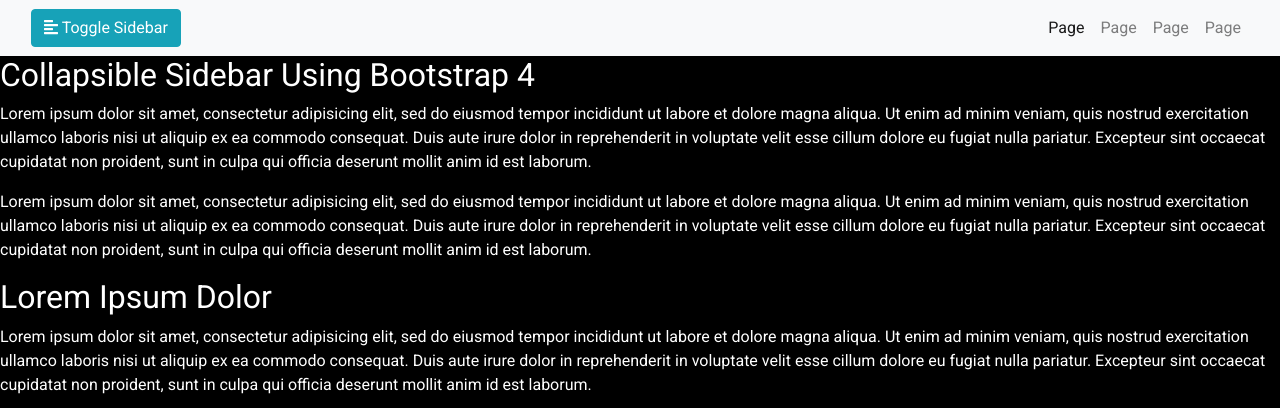
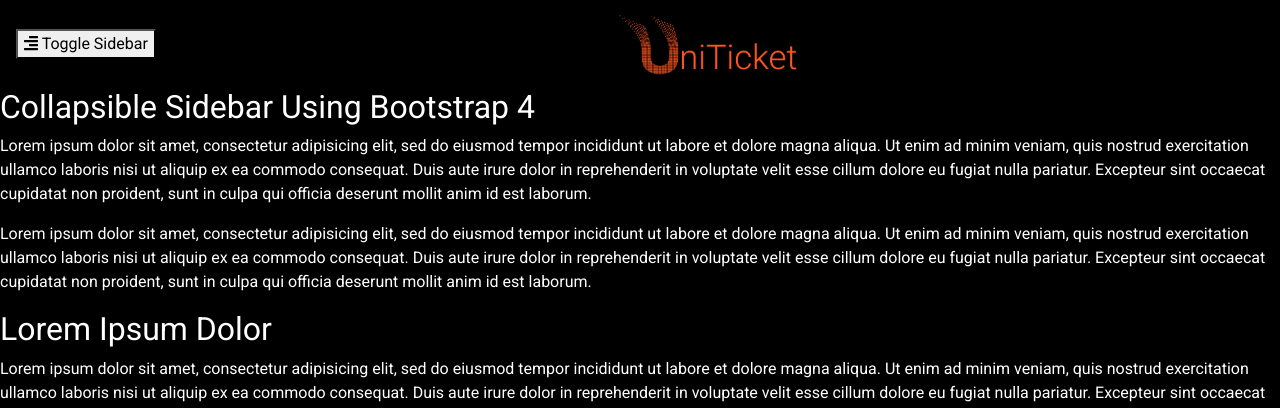
Before and after one commit to FaediMichele/uniticket, a PHP site: page /index.html in a window 1280 px wide. Shown: the top 408 px of the page. Run offline with PHP 8.4, Linux system fonts and the light colour scheme; some libraries are stand-ins or nearby versions.

Commit message:
inzio a vedere la luce infondo al tunnel

```diff
--- a/index.html
+++ b/index.html
@@ -30,21 +30,17 @@
 <body>
 
     <div class="wrapper">
+
         <!-- Sidebar  -->
         <nav id="sidebar">
-            <div id="dismiss">
-                <i class="fas fa-arrow-left"></i>
-            </div>
 
             <div class="sidebar-header">
-                <h3>Bootstrap Sidebar</h3>
+                <h3>Ciao Utente</h3>
             </div>
 
             <ul class="list-unstyled components">
                 <p>Dummy Heading</p>
-                <li class="active">
-                    <a href="#homeSubmenu" data-toggle="collapse" aria-expanded="false">Home</a>
-                    <ul class="collapse list-unstyled" id="homeSubmenu">
+
                 <li>
                     <a href="#">Home 1</a>
                 </li>
@@ -54,29 +50,7 @@
                 <li>
                     <a href="#">Home 3</a>
                 </li>
-                    </ul>
-                </li>
-                <li>
-                    <a href="#">About</a>
-                    <a href="#pageSubmenu" data-toggle="collapse" aria-expanded="false">Pages</a>
-                    <ul class="collapse list-unstyled" id="pageSubmenu">
-                        <li>
-                            <a href="#">Page 1</a>
-                        </li>
-                        <li>
-                            <a href="#">Page 2</a>
-                        </li>
-                        <li>
-                            <a href="#">Page 3</a>
-                        </li>
-                    </ul>
-                </li>
-                <li>
-                    <a href="#">Portfolio</a>
-                </li>
-                <li>
-                    <a href="#">Contact</a>
-                </li>
+
             </ul>
 
             <ul class="list-unstyled CTAs">
@@ -92,37 +66,18 @@
         <!-- Page Content  -->
         <div id="content">
 
-            <nav class="navbar navbar-expand-lg navbar-light bg-light">
-                <div class="container-fluid">
-
-                    <button type="button" id="sidebarCollapse" class="btn btn-info">
-                        <i class="fas fa-align-left"></i>
+            <nav class="navbar">
+                <!-- bottone per la side bar -->
+                <button type="button" id="sidebarCollapse">
+                    <i class="fas fa-align-right"></i>
                     <span>Toggle Sidebar</span>
                 </button>
-                    <button class="btn btn-dark d-inline-block d-lg-none ml-auto" type="button" data-toggle="collapse"
-                        data-target="#navbarSupportedContent" aria-controls="navbarSupportedContent"
-                        aria-expanded="false" aria-label="Toggle navigation">
-                        <i class="fas fa-align-justify"></i>
-                    </button>
+                <a class="navbar-brand mx-auto" href="#">
+                    <img src="./img/logo.png" width="188" height="62" alt="">
+                </a>
 
-                    <div class="collapse navbar-collapse" id="navbarSupportedContent">
-                        <ul class="nav navbar-nav ml-auto">
-                            <li class="nav-item active">
-                                <a class="nav-link" href="#">Page</a>
-                            </li>
-                            <li class="nav-item">
-                                <a class="nav-link" href="#">Page</a>
-                            </li>
-                            <li class="nav-item">
-                                <a class="nav-link" href="#">Page</a>
-                            </li>
-                            <li class="nav-item">
-                                <a class="nav-link" href="#">Page</a>
-                            </li>
-                        </ul>
-                    </div>
-                </div>
             </nav>
+
 
             <h2>Collapsible Sidebar Using Bootstrap 4</h2>
             <p>Lorem ipsum dolor sit amet, consectetur adipisicing elit, sed do eiusmod tempor incididunt ut labore et
@@ -197,8 +152,6 @@
             $('#sidebarCollapse').on('click', function () {
                 $('#sidebar').addClass('active');
                 $('.overlay').addClass('active');
-                $('.collapse.in').toggleClass('in');
-                $('a[aria-expanded=true]').attr('aria-expanded', 'false');
             });
         });
     </script>
```
Also changed, not shown: css/style.css (+19 -61 lines). Lines whose indentation alone changed are shown as unchanged.
